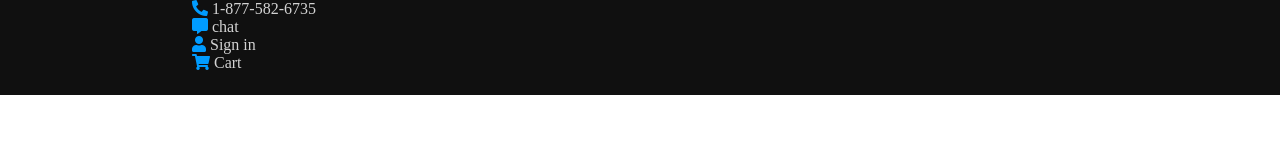
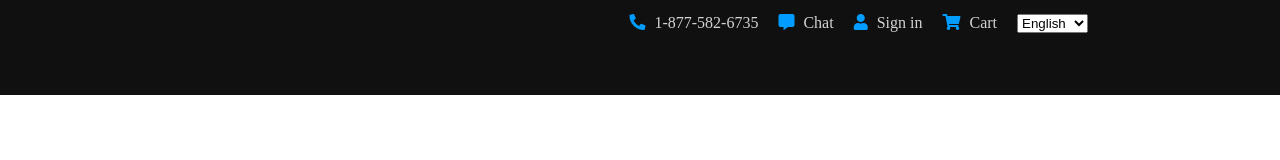
Before and after one commit to niccolo-delfino/sass-painter, a website: page index.html in a window 1280 px wide. Drawn offline with Linux system fonts and the light colour scheme.

Commit message:
Nav up ok

```diff
--- a/index.html
+++ b/index.html
@@ -14,14 +14,23 @@
     <!-- NAVBAR -->
     <nav>
       <div class="container">
+        <!-- NAV UP -->
         <div class="nav-up">
           <ul>
             <li><i class="fas fa-phone-alt"></i> 1-877-582-6735</li>
-            <li><i class="fas fa-comment-alt"></i> chat</li>
+            <li><i class="fas fa-comment-alt"></i> Chat</li>
             <li><i class="fas fa-user"></i> Sign in</li>
             <li><i class="fas fa-shopping-cart"></i> Cart</li>
           </ul>
+          <div class="">
+            <select name="Lang" id="Lang">
+              <option value="English">English</option>
+              <option value="Deutsch">Deutsch</option>
+              <option value="Italiano">Italiano</option>
+            </select>
+          </div>
         </div>
+        <!-- NAV DOWN -->
         <div class="nav-down"></div>
       </div>
     </nav>
--- a/src/partials/_header.scss
+++ b/src/partials/_header.scss
@@ -4,8 +4,18 @@ nav{
   .#{&}-up{
     height: $nav-upH;
     color: lightgrey;
+    line-height: $nav-upH;
+    @include flexEnd;
+    ul{
+      @include flex;
+    }
     i{
+      padding-left: 20px;
+      padding-right: 5px;
       color: $icons-col;
+    }
+    select{
+      margin-left: 20px;
     }
   }
   .#{&}-down{
--- a/src/partials/_mixins.scss
+++ b/src/partials/_mixins.scss
@@ -0,0 +1,8 @@
+@mixin flex{
+  display: flex;
+}
+
+@mixin flexEnd{
+  display: flex;
+  justify-content: flex-end;
+}
```
Also changed, not shown: dist/app.css.
